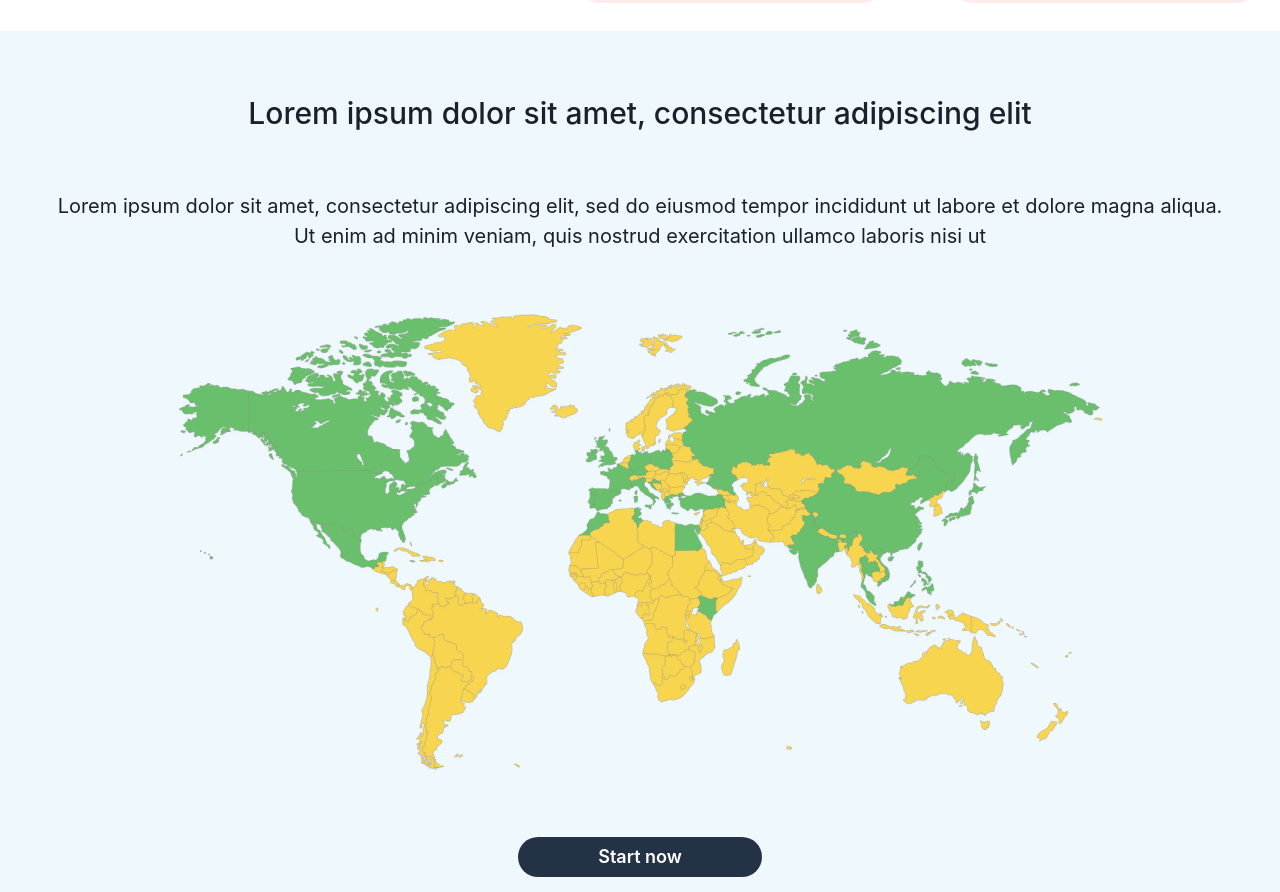
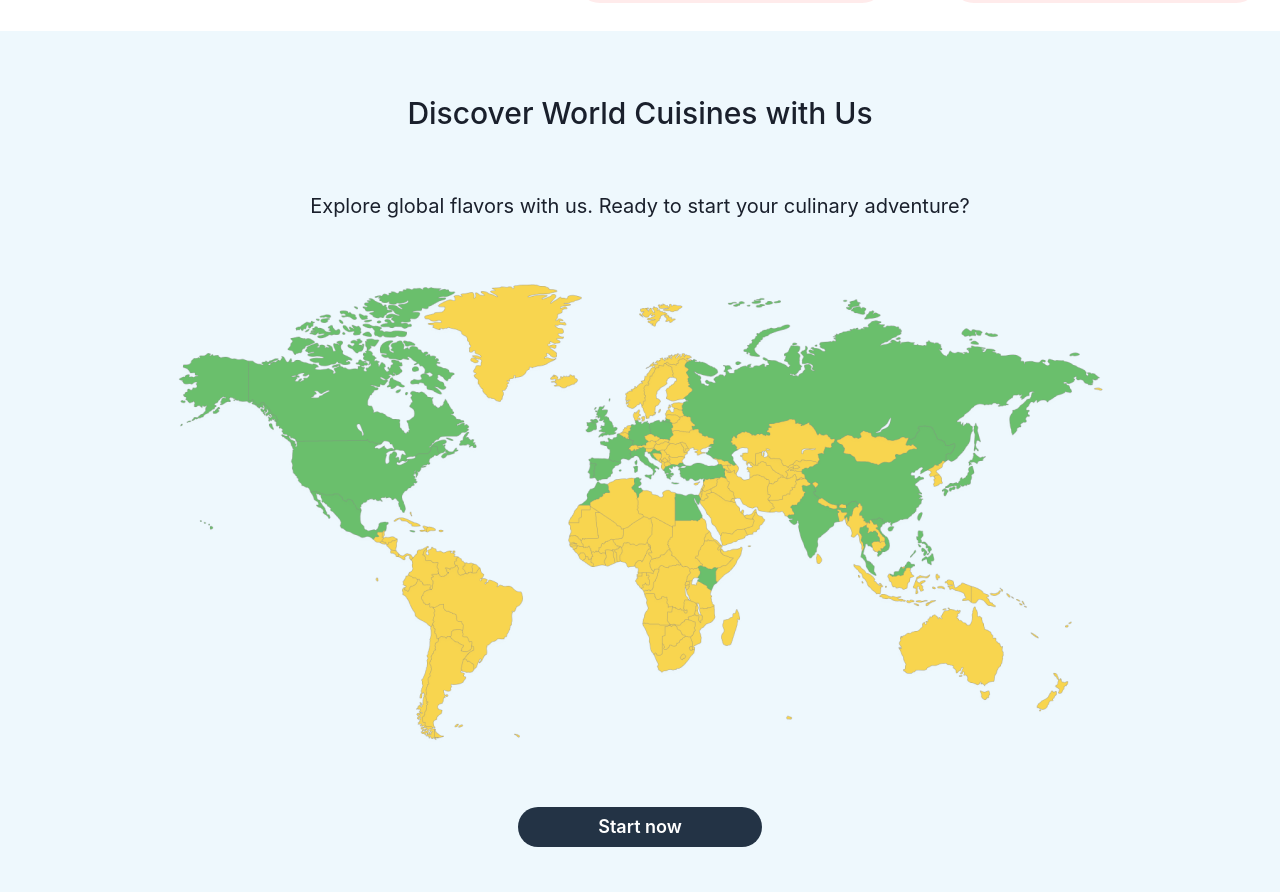
Before and after one commit to AzizZeynalli/food-advisor-app, a Next.js app: page / in a window 1280 px wide. Shown: the part 1759-2651 px from the top of the page. Built offline with nearby package versions, Linux system fonts and the light colour scheme.

Commit message:
to areas

```diff
--- a/src/app/page.tsx
+++ b/src/app/page.tsx
@@ -72,9 +72,9 @@ export default function Home() {
         </HStack>
         <BalancedRecipes />
         <DietPlan />
-        <VStack bg="#EEF8FD"  textAlign="center" gap="60px" p="64px 52px">
-          <Heading fontSize="30px" fontWeight="500" >Lorem ipsum dolor sit amet, consectetur adipiscing elit</Heading>
-          <Text fontSize="20px" fontWeight="400">Lorem ipsum dolor sit amet, consectetur adipiscing elit, sed do eiusmod tempor incididunt ut labore et dolore magna aliqua. Ut enim ad minim veniam, quis nostrud exercitation ullamco laboris nisi ut</Text>
+        <VStack bg="#EEF8FD"  textAlign="center" gap="60px" p="64px 52px" width="100%">
+          <Heading fontSize="30px" fontWeight="500" >Discover World Cuisines with Us</Heading>
+          <Text fontSize="20px" fontWeight="400">Explore global flavors with us. Ready to start your culinary adventure?</Text>
           <Image src="../images/image 5.png"/>
           <Button
             p='20px 80px'
@@ -86,7 +86,7 @@ export default function Home() {
               fontStyle="normal"
               fontWeight="600"
               lineHeight="normal"
-              onClick={() => router.push("/areasp")}
+              onClick={() => router.push("/recipes/areas")}
             >
               Start now
             </Button>
--- a/src/app/recipes/areas/page.tsx
+++ b/src/app/recipes/areas/page.tsx
@@ -73,7 +73,9 @@ export default function Areas() {
           </SimpleGrid>
         )}
       </Box>
-      <Footer />
+      <Footer openModal={function (): void {
+        throw new Error("Function not implemented.");
+      } } />
     </>
   );
 }
```
